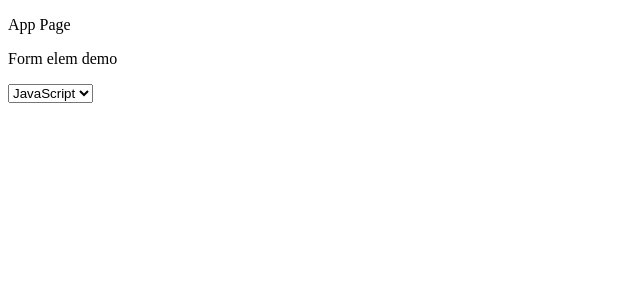
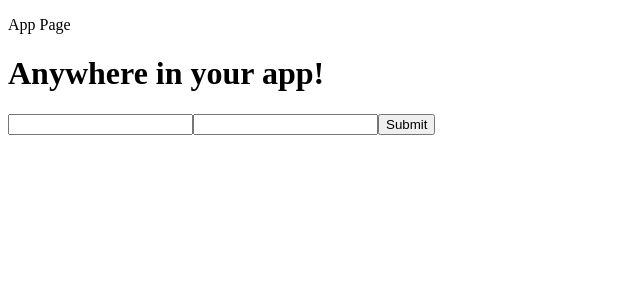
Before and after one commit to yinxi0607/wenjuanxing, a React (Vite) app: page / in a window 1280 px wide. Shown: the top 300 px of the page, without its empty margins (0-640 px from the left). Built offline with nearby package versions, Linux system fonts and the light colour scheme.

Commit message:
add formik

```diff
--- a/package.json
+++ b/package.json
@@ -12,6 +12,7 @@
   "dependencies": {
     "ahooks": "^3.7.8",
     "classnames": "^2.3.2",
+    "formik": "^2.4.4",
     "immer": "^10.0.2",
     "react": "^18.2.0",
     "react-dom": "^18.2.0",
--- a/src/App.tsx
+++ b/src/App.tsx
@@ -1,7 +1,8 @@
 // import List2 from "./List2.tsx";
 // import StyledComponentsDemo from "./StyledComponentsDemo.tsx";
 // import {ChangeEvent, useState} from "react";
-import FormElemsDemo from "./FormElemsDemo.tsx";
+// import FormElemsDemo from "./FormElemsDemo.tsx";
+import FormikDemo from "./FormikDemo.tsx";
 // import UseCallbackDemo from "./UseCallbackDemo.tsx";
 // import useTitle from "./hooks/useTitle.ts";
 // import useGetInfo from "./hooks/useGetInfo.ts";
@@ -38,7 +39,8 @@
             {/*<UseMemoDemo/>*/}
             {/*<UseCallbackDemo/>*/}
             {/*<StyledComponentsDemo/>*/}
-            <FormElemsDemo/>
+            {/*<FormElemsDemo/>*/}
+            <FormikDemo/>
         </>
 
     )
--- /dev/null
+++ b/src/FormikDemo.tsx
@@ -0,0 +1,65 @@
+import {FC} from 'react';
+import {Formik} from "formik";
+
+const FormikDemo: FC = () => {
+    return (
+        <div>
+            <h1>Anywhere in your app!</h1>
+            <Formik
+                initialValues={{ email: '', password: '' }}
+                validate={values => {
+                    const errors:any = {};
+                    if (!values.email) {
+                        errors.email = 'Required';
+                    } else if (
+                        !/^[A-Z0-9._%+-]+@[A-Z0-9.-]+\.[A-Z]{2,}$/i.test(values.email)
+                    ) {
+                        errors.email = 'Invalid email address';
+                    }
+                    return errors;
+                }}
+                onSubmit={(values, { setSubmitting }) => {
+                    setTimeout(() => {
+                        alert(JSON.stringify(values, null, 2));
+                        setSubmitting(false);
+                    }, 400);
+                }}
+            >
+                {({
+                      values,
+                      errors,
+                      touched,
+                      handleChange,
+                      handleBlur,
+                      handleSubmit,
+                      isSubmitting,
+                      /* and other goodies */
+                  }) => (
+                    <form onSubmit={handleSubmit}>
+                        <input
+                            type="email"
+                            name="email"
+                            onChange={handleChange}
+                            onBlur={handleBlur}
+                            value={values.email}
+                        />
+                        {errors.email && touched.email && errors.email}
+                        <input
+                            type="password"
+                            name="password"
+                            onChange={handleChange}
+                            onBlur={handleBlur}
+                            value={values.password}
+                        />
+                        {errors.password && touched.password && errors.password}
+                        <button type="submit" disabled={isSubmitting}>
+                            Submit
+                        </button>
+                    </form>
+                )}
+            </Formik>
+        </div>
+    );
+};
+
+export default FormikDemo;
```
Also changed, not shown: 1 other file (tests, documents, lock files or other folders).
